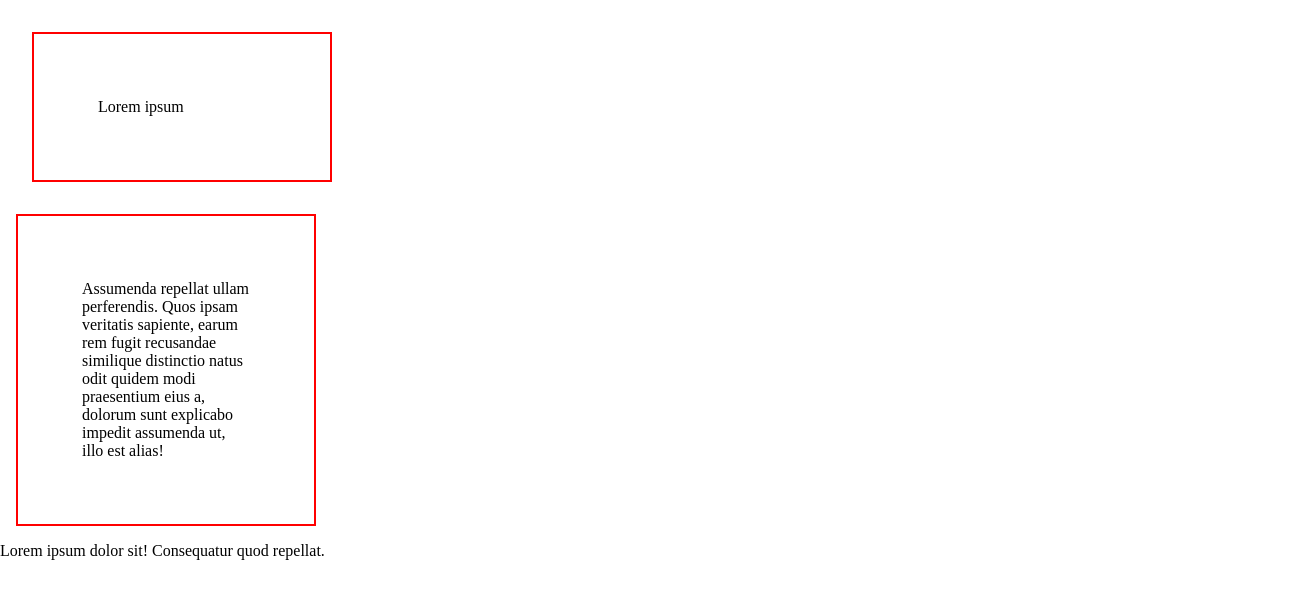
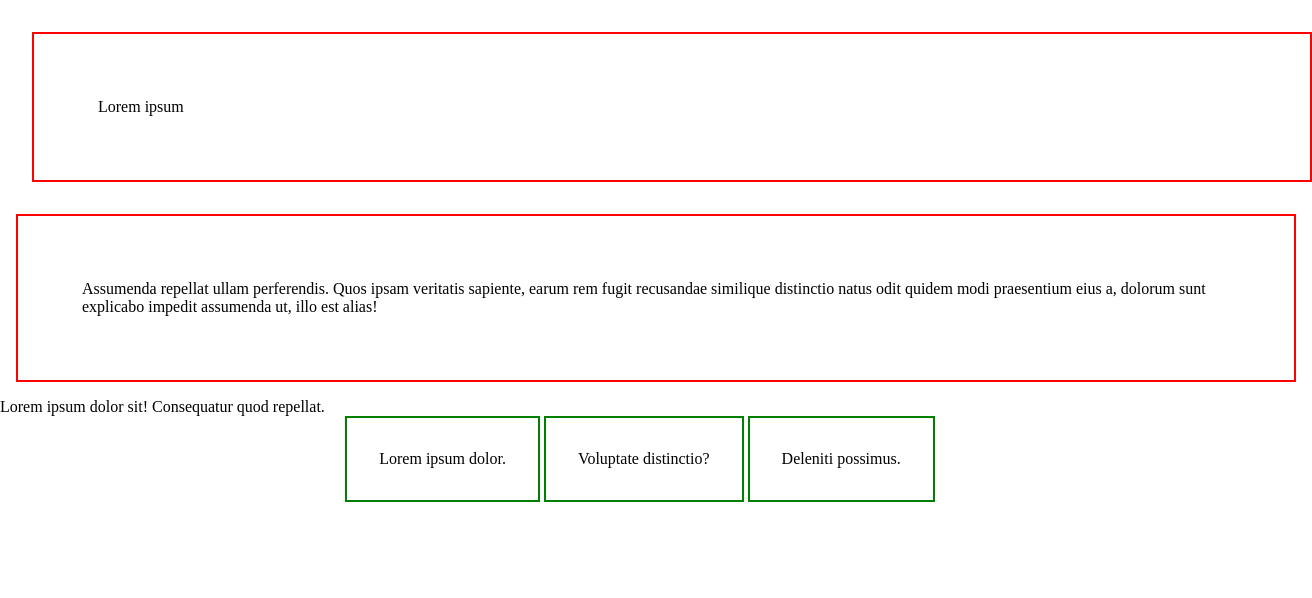
Before and after one commit to flinnadev/project2-people2024, a plain HTML site: page index.html in a window 1280 px wide. Shown: the whole page, 1312 px wide, since content can reach past the window. Drawn offline with Linux system fonts and the light colour scheme.

Commit message:
Add ul, li

```diff
--- a/assets/css/styles.css
+++ b/assets/css/styles.css
@@ -6,7 +6,16 @@ div {
   border: 2px red solid;
   padding: 5vw; /* vh, vw, vmin, % */
   margin: 1em;
-  width: 300px;
-  height: 30%;
+  width: 100%;
   box-sizing: border-box;
 }
+
+ul {
+  text-align: center;
+}
+
+li {
+  display: inline-block;
+  border: 2px solid green;
+  padding: 2em;
+}
--- a/index.html
+++ b/index.html
@@ -17,5 +17,9 @@
     </div>
     <span>Lorem ipsum dolor sit!</span>
     <span>Consequatur quod repellat.</span>
+    <ul>
+      <li>Lorem ipsum dolor.</li>
+      <li>Voluptate distinctio?</li>
+      <li>Deleniti possimus.</li>
   </body>
 </html>
```
